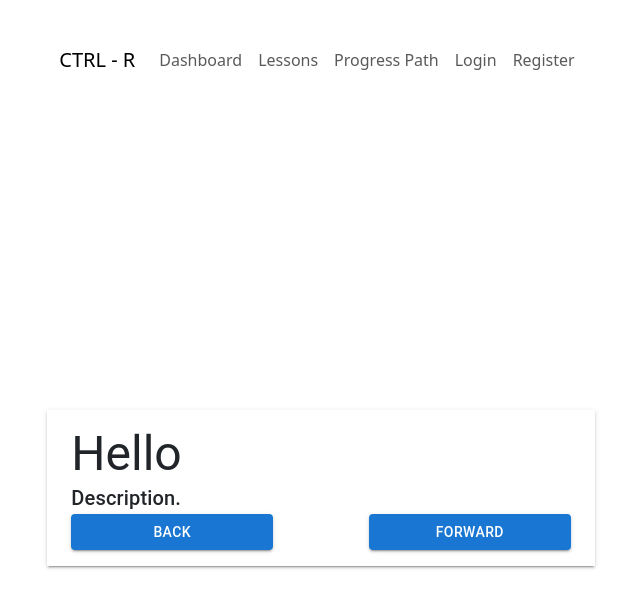
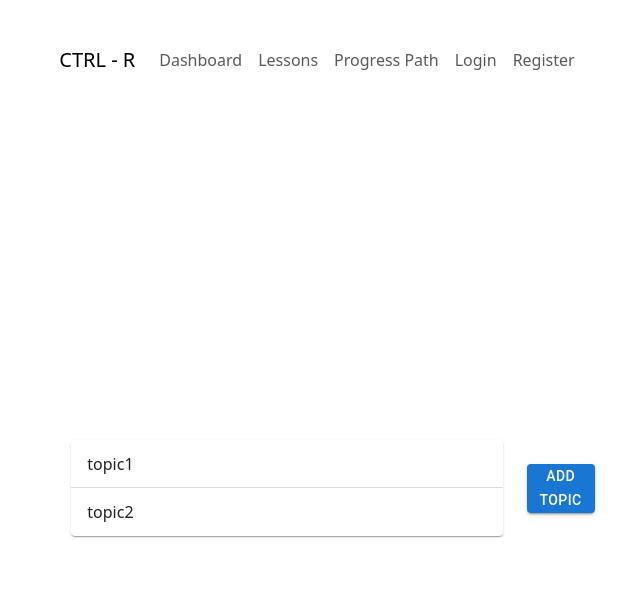
Before and after one commit to cfgcolumbus23/Team-8, a React (Vite) app in the folder frontend/: page /Lessons in a window 1280 px wide. Shown: the top 608 px of the page, without its empty margins (319-959 px from the left). Built offline with nearby package versions, Linux system fonts and the light colour scheme.

Commit message:
Added buttons to add new topic and new Lessons

```diff
--- a/frontend/src/pages/Lessons/Lessons.jsx
+++ b/frontend/src/pages/Lessons/Lessons.jsx
@@ -1,23 +1,49 @@
-import React from 'react'
+import React, {useState} from 'react';
 import Accordion from '@mui/material/Accordion';
 import AccordionDetails from '@mui/material/AccordionDetails';
 import AccordionSummary from '@mui/material/AccordionSummary';
+import Button from '@mui/material/Button'
 // import LessonTemplate from './LessonTemplate/LessonTemplate'
 
 import { LessonsList } from '../../components/Lesson/LessonsList';
 import { Container } from '@mui/material';
 import { LessonDeck } from '../../components/Lesson/ListDeck';
+import { useMemo } from 'react';
+import ReactDOM from "react-dom";
+
 
 const Lessons = (props) => {
-const topicList = props.topics.map((topic) =>
-    <Accordion>
+    const [count, setCount] = useState(100);
+
+    const handleTopicClick = () => {
+        const newTopic = {
+            name:  prompt('Enter topic'),
+            lessons: []
+        }
+        props.topics.add(newTopic)
+    }
+
+    const handleLessonClick = (topic) => {
+        topic.lessons.add({
+            title: prompt('Enter lesson name'),
+            description: prompt("Enter Lesson Description"),
+            id: count
+          })
+    }
+
+    const topicList = props.topics.map((topic) =>
+        <Accordion>
         <AccordionSummary>{topic.name}</AccordionSummary>
-        <AccordionDetails>{<LessonsList lessons={topic.lessons} />}</AccordionDetails>
-    </Accordion>
-);
+        <AccordionDetails>{<LessonsList lessons={topic.lessons} />} {<Button style={{ padding: "0px 2px" }} variant="contained" onClick={() => handleLessonClick(topic)} onClick2={() => setCount(count => count + 1)}>Add Lesson</Button>} </AccordionDetails>
+        </Accordion>
+    );
+
     return (
-        // <Container>{topicList}</Container>
-        <LessonDeck></LessonDeck>
+        //<LessonDeck></LessonDeck>
+        <>
+            <Container>{topicList}</Container>
+            <Button style={{ padding: "0px 2px" }} variant="contained" onClick={() => handleTopicClick()}>Add Topic</Button>
+        </>
     );
 }
 
```
